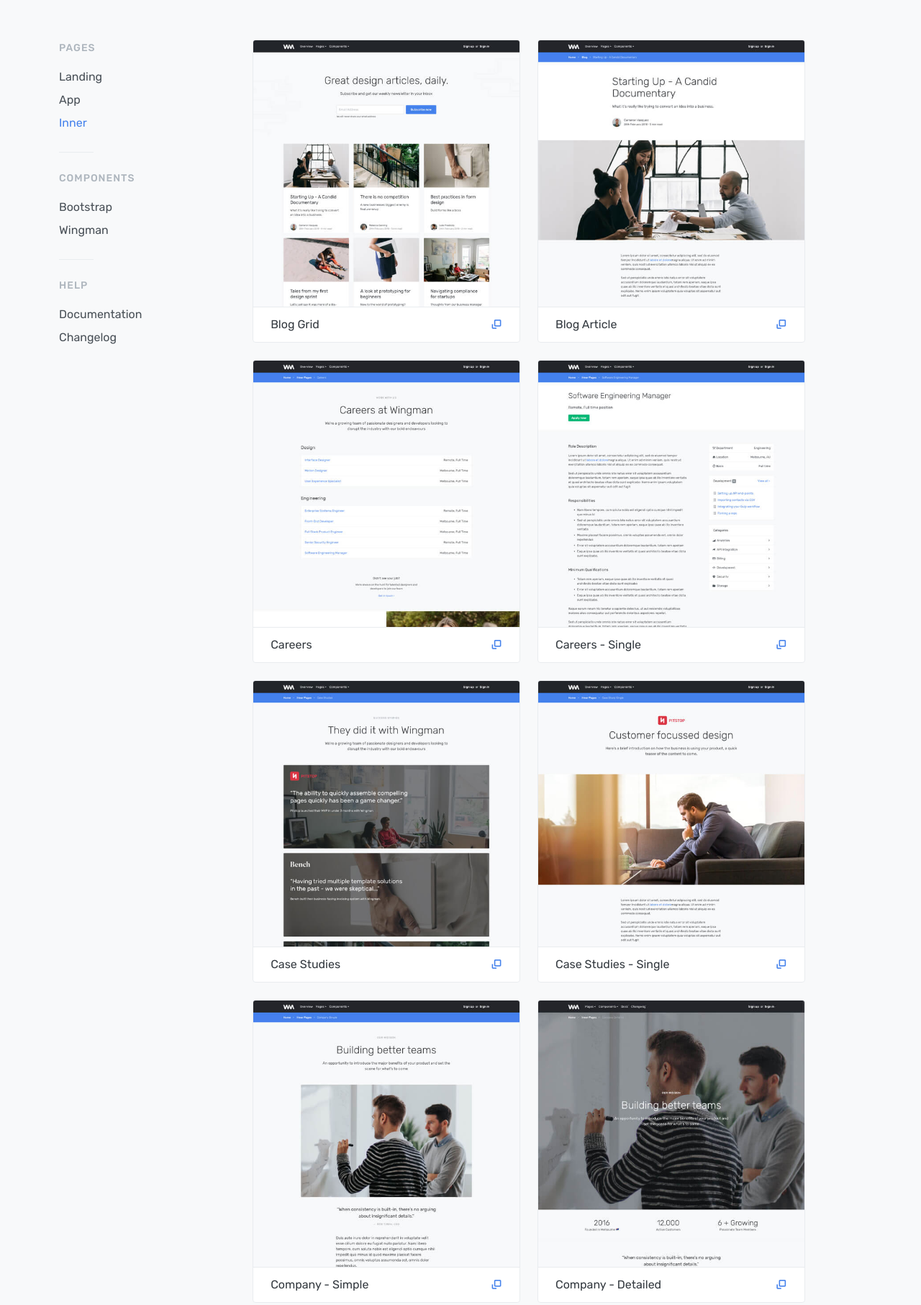
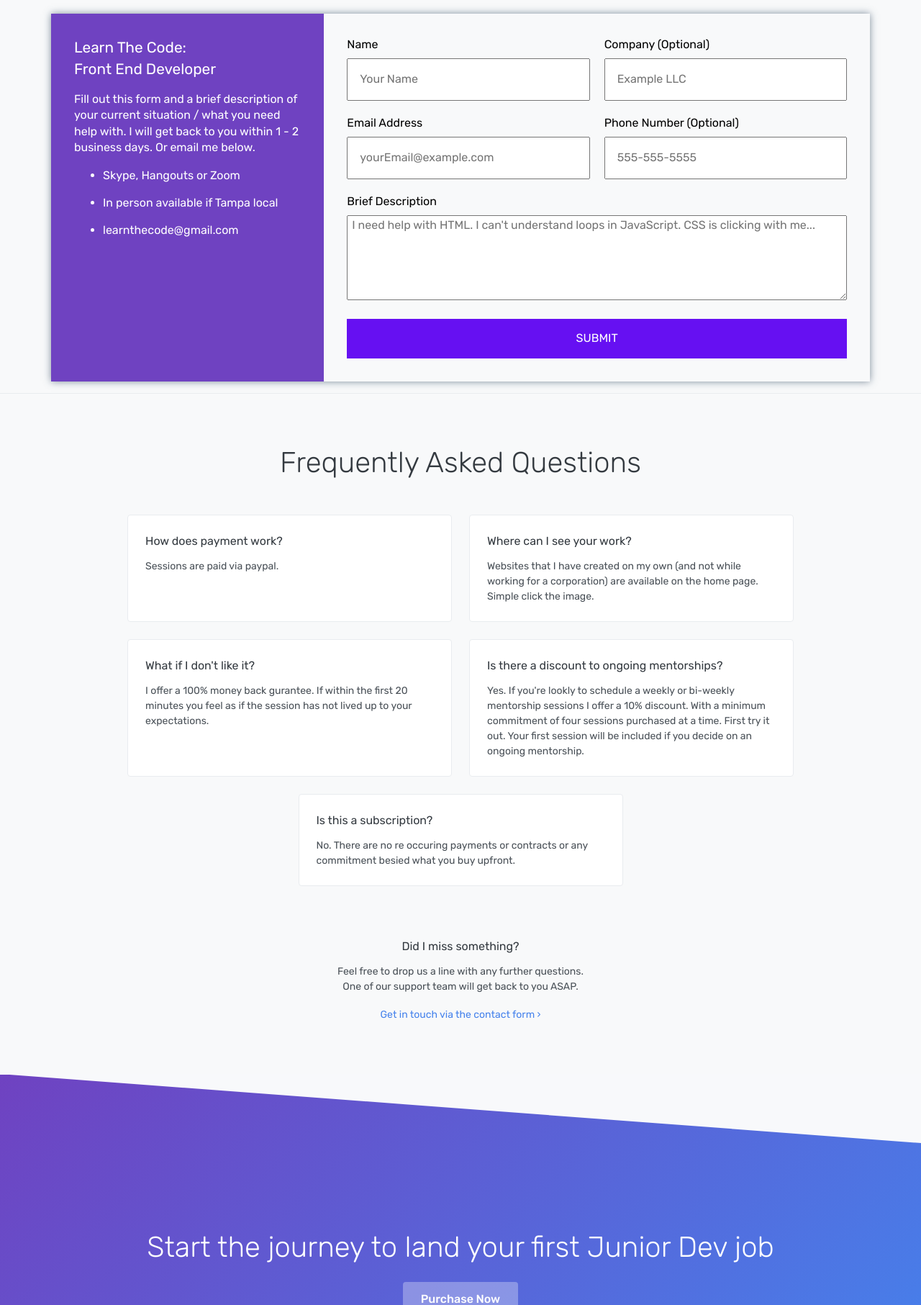
Before and after one commit to BBaccs/learnTheCode, a website: page pages/pages-inner.html in a window 1280 px wide. Shown: the part 499-2312 px from the top of the page at 72% size. Drawn offline with Linux system fonts and the light colour scheme.

Commit message:
add contact form html + css and..
remove large sections of html on both pages

add step component for 'My learning philosophy' section

```diff
--- a/pages/assets/css/custom.css
+++ b/pages/assets/css/custom.css
@@ -6,3 +6,103 @@
 /*  in your page by adding a reference to assets/css/custom.css in the head of each page.
 /*
 */
+section#container-contact {
+  color: black;
+  line-height: 1.4;
+  padding: 1em;
+  max-width: 1170px;
+  margin-left: auto;
+  margin-right: auto;
+  padding: 1em;
+  box-sizing: border-box;
+  font-size: 16px;
+  margin-top: 50px;
+}
+
+section#container-contact > h3{
+  text-align: center;
+  font-size: 2em;
+  color: black;
+}
+
+.contact > h4, .contact-info > h4  {
+  font-size: 1.3em;
+  color: white;
+}
+
+.wrapper {
+  box-shadow: 0 0 10px rgba(72,94,116,0.7);
+}
+
+.wrapper > * {
+  padding: 1em;
+}
+
+div.contact-info {
+  background-color: var(--purple);
+  color: white;
+}
+
+div.contact-info h4, .contact-info li {
+  text-align: left;
+  margin: 0 0 1rem 0;
+}
+
+/* Form Styles */
+.contact form {
+  display: grid;
+  grid-template-columns: 1fr 1fr;
+  grid-gap: 20px;
+}
+
+#contactForm > p  > input {
+  box-sizing: border-box;
+}
+
+.contact form label {
+  display: block;
+}
+
+.contact form p {
+  margin: 0;
+}
+
+.contact form .full {
+  grid-column: 1 / 3;
+}
+
+.contact form button, .contact form input, .contact form textarea {
+  width: 100%;
+}
+
+.contact form button, .contact form input {
+  padding: 1em;
+}
+
+.contact form button {
+  background: var(--indigo);
+  color: #fff;
+  border: 0;
+  text-transform: uppercase;
+}
+
+.contact form button:hover, .contact form button:focus {
+  background: var(--purple);
+  outline: 0;
+  transition: background-color 2s ease-out;
+  border: 1px solid #444444;
+}
+
+/* Large Screen Media Queries */
+@media(min-width:700px) {
+  .wrapper {
+      display: grid;
+      grid-template-columns: 1fr 2fr;
+  }
+  .wrapper > * {
+      padding: 2em;
+  }
+  #container-contact > h4, .contact-info > ul, .contact-info > h3  {
+      text-align: left;
+  }
+}
--- a/pages/pages-inner.html
+++ b/pages/pages-inner.html
@@ -10,6 +10,7 @@
     <link href="assets/css/socicon.css" rel="stylesheet" type="text/css" media="all" />
     <link href="assets/css/entypo.css" rel="stylesheet" type="text/css" media="all" />
     <link href="assets/css/theme.css" rel="stylesheet" type="text/css" media="all" />
+    <link href="assets/css/custom.css" rel="stylesheet" type="text/css" media="all" />
   </head>
 
   <body>
@@ -96,7 +97,7 @@
                 </li>
 
                 <li class="breadcrumb-item active" aria-current="page">
-                  Inner Pages
+                  Contact Page
                 </li>
               </ol>
             </div>
@@ -112,10 +113,10 @@
             <div class="col-12 col-md-6">
               <div class="space-lg pb-0">
                 <h1 class="display-4">
-                  Inner Pages
+                  Contact Me
                 </h1>
                 <span class="lead">
-                  Landing pages are just the beginning. Wingman includes a collection of detailed inner pages to complete your online presence.
+                  If you'd like to schedule a live video mentorship, please fill out the form below. To see the <a href="#faq">FAQ click here</a>.
                 </span>
               </div>
             </div>
@@ -129,183 +130,135 @@
         </svg>
       </section>
       <!--end of section-->
-      <section>
+            <!-- Contact section-->
+            <section id="container-contact">
+              <!-- <h3 class="underlined-heading" id="contact-heading"><span>Contact Me</span></h3>
+              <hr style="margin-bottom: 40px;"> -->
+              <div class="wrapper">
+                  <div class="contact-info">
+                      <h4>Learn The Code: <br> Front End Developer</h4>
+                      <p>Fill out this form and a brief description of your current situation / what you need help with. I will get back to you within 1 - 2 business days. Or email me below.</p>
+                      <ul>
+                          <li><i class="fa fa-road"></i> Skype, Hangouts or Zoom</li>
+                          <li><i class="fa fa-phone"></i> In person available if Tampa local</li>
+                          <li><i class="fa fa-envelope"></i> learnthecode@gmail.com</li>
+                      </ul>
+                  </div>
+                  <div class="contact">
+                      <form id="contactForm" netlify>
+                          <p>
+                              <label>Name</label>
+                              <input type="text" name="name" required placeholder="Your Name">
+                          </p>
+                          <p>
+                              <label>Company (Optional)</label>
+                              <input type="text" name="company" placeholder="Example LLC">
+                          </p>
+                          <p>
+                              <label>Email Address</label>
+                              <input type="email" name="email" required placeholder="yourEmail@example.com">
+                          </p>
+                          <p>
+                              <label>Phone Number (Optional)</label>
+                              <input type="text" name="phone" placeholder="555-555-5555">
+                          </p>
+                          <p class="full">
+                              <label>Brief Description</label>
+                              <textarea name="message" rows="5" required placeholder=" I need help with HTML. I can't understand loops in JavaScript. CSS is clicking with me..."></textarea>
+                          </p>
+                          <p class="full">
+                              <button>Submit</button>
+                          </p>
+                      </form>
+                  </div>
+              </div>
+            </section>
+            <!--end of section-->
+
+            <section id="faq">
               <div class="container">
-          <div class="row">
-            <div class="col-12 col-md-2 mb-5">
-              <h6 class="title-decorative mb-2">Pages</h6>
-              <nav class="nav flex-md-column">
-
-                <a href="pages-landing.html" class="nav-link">Landing</a>
-
-                <a href="pages-app.html" class="nav-link">App</a>
-
-                <a href="pages-inner.html" class="active nav-link">Inner</a>
-
-              </nav>
-              <hr class="short">
-              <h6 class="title-decorative mb-2">Components</h6>
-              <nav class="nav flex-md-column">
-
-                <a href="components-bootstrap.html" class="nav-link">Bootstrap</a>
-
-                <a href="components-wingman.html" class="nav-link">Wingman</a>
-
-              </nav>
-              <hr class="short">
-              <h6 class="title-decorative mb-2">Help</h6>
-              <nav class="nav flex-md-column">
-
-                <a target="_blank" href="documentation/index.html" class="nav-link">Documentation</a>
-
-                <a target="_blank" href="documentation/changelog.html" class="nav-link">Changelog</a>
-
-              </nav>
+                <div class="row justify-content-center section-intro">
+                  <div class="col-auto">
+                    <h2 class="h1">Frequently Asked Questions</h2>
                   </div>
                   <!--end of col-->
-            <div class="col">
-              <ul class="row list-unstyled justify-content-center">
+                </div>
+                <!--end of row-->
+                <ul class="row feature-list feature-list-sm justify-content-center">
 
-                <li class="col-5" data-aos="fade-up">
-                  <div class="card card-sm">
-                    <a href="blog-grid.html">
-                      <img class="card-img-top" src="assets/img/overview/blog-grid.jpg" alt="Blog Grid">
-                    </a>
-                    <div class="card-footer d-flex justify-content-between">
-                      <a href="blog-grid.html" class="h6 m-0">Blog Grid</a>
-                      <a target="_blank" href="blog-grid.html" data-toggle="tooltip" data-placement="top" title="Open in new tab"><i class="icon-popup"></i></a>
+                  <li class="col-12 col-md-6 col-lg-5">
+                    <div class="card">
+                      <div class="card-body">
+                        <h6>How does payment work?</h6>
+                        <p>
+                          Sessions are paid via paypal.
+                        </p>
                       </div>
                     </div>
                   </li>
 
-                <li class="col-5" data-aos="fade-up">
-                  <div class="card card-sm">
-                    <a href="blog-single.html">
-                      <img class="card-img-top" src="assets/img/overview/blog-single.jpg" alt="Blog Article">
-                    </a>
-                    <div class="card-footer d-flex justify-content-between">
-                      <a href="blog-single.html" class="h6 m-0">Blog Article</a>
-                      <a target="_blank" href="blog-single.html" data-toggle="tooltip" data-placement="top" title="Open in new tab"><i class="icon-popup"></i></a>
+                  <li class="col-12 col-md-6 col-lg-5">
+                    <div class="card">
+                      <div class="card-body">
+                        <h6>Where can I see your work?</h6>
+                        <p>
+                          Websites that I have created on my own (and not while working for a corporation) are available on the home page. Simple click the image.
+                        </p>
                       </div>
                     </div>
                   </li>
 
-                <li class="col-5" data-aos="fade-up">
-                  <div class="card card-sm">
-                    <a href="careers.html">
-                      <img class="card-img-top" src="assets/img/overview/careers.jpg" alt="Careers">
-                    </a>
-                    <div class="card-footer d-flex justify-content-between">
-                      <a href="careers.html" class="h6 m-0">Careers</a>
-                      <a target="_blank" href="careers.html" data-toggle="tooltip" data-placement="top" title="Open in new tab"><i class="icon-popup"></i></a>
+                  <li class="col-12 col-md-6 col-lg-5">
+                    <div class="card">
+                      <div class="card-body">
+                        <h6>What if I don't like it?</h6>
+                        <p>
+                          I offer a 100% money back gurantee. If within the first 20 minutes you feel as if the session has not lived up to your expectations.
+                        </p>
                       </div>
                     </div>
                   </li>
 
-                <li class="col-5" data-aos="fade-up">
-                  <div class="card card-sm">
-                    <a href="career-single.html">
-                      <img class="card-img-top" src="assets/img/overview/career-single.jpg" alt="Careers - Single">
-                    </a>
-                    <div class="card-footer d-flex justify-content-between">
-                      <a href="career-single.html" class="h6 m-0">Careers - Single</a>
-                      <a target="_blank" href="career-single.html" data-toggle="tooltip" data-placement="top" title="Open in new tab"><i class="icon-popup"></i></a>
+                  <li class="col-12 col-md-6 col-lg-5">
+                    <div class="card">
+                      <div class="card-body">
+                        <h6>Is there a discount to ongoing mentorships?</h6>
+                        <p>
+                          Yes. If you're lookly to schedule a weekly or bi-weekly mentorship sessions I offer a 10% discount. With a minimum commitment of four sessions purchased at a time. First try it out. Your first session will be included if you decide on an ongoing mentorship.
+                        </p>
                       </div>
                     </div>
                   </li>
 
-                <li class="col-5" data-aos="fade-up">
-                  <div class="card card-sm">
-                    <a href="case-studies.html">
-                      <img class="card-img-top" src="assets/img/overview/case-studies.jpg" alt="Case Studies">
-                    </a>
-                    <div class="card-footer d-flex justify-content-between">
-                      <a href="case-studies.html" class="h6 m-0">Case Studies</a>
-                      <a target="_blank" href="case-studies.html" data-toggle="tooltip" data-placement="top" title="Open in new tab"><i class="icon-popup"></i></a>
+                  <li class="col-12 col-md-6 col-lg-5">
+                    <div class="card">
+                      <div class="card-body">
+                        <h6>Is this a subscription?</h6>
+                        <p>
+                          No. There are no re occuring payments or contracts or any commitment besied what you buy upfront.
+                        </p>
                       </div>
                     </div>
                   </li>
 
-                <li class="col-5" data-aos="fade-up">
-                  <div class="card card-sm">
-                    <a href="case-study-single.html">
-                      <img class="card-img-top" src="assets/img/overview/case-study-single.jpg" alt="Case Studies - Single">
-                    </a>
-                    <div class="card-footer d-flex justify-content-between">
-                      <a href="case-study-single.html" class="h6 m-0">Case Studies - Single</a>
-                      <a target="_blank" href="case-study-single.html" data-toggle="tooltip" data-placement="top" title="Open in new tab"><i class="icon-popup"></i></a>
-                    </div>
-                  </div>
-                </li>
 
-                <li class="col-5" data-aos="fade-up">
-                  <div class="card card-sm">
-                    <a href="company-simple.html">
-                      <img class="card-img-top" src="assets/img/overview/company-simple.jpg" alt="Company - Simple">
-                    </a>
-                    <div class="card-footer d-flex justify-content-between">
-                      <a href="company-simple.html" class="h6 m-0">Company - Simple</a>
-                      <a target="_blank" href="company-simple.html" data-toggle="tooltip" data-placement="top" title="Open in new tab"><i class="icon-popup"></i></a>
-                    </div>
-                  </div>
-                </li>
-
-                <li class="col-5" data-aos="fade-up">
-                  <div class="card card-sm">
-                    <a href="company-detailed.html">
-                      <img class="card-img-top" src="assets/img/overview/company-detailed.jpg" alt="Company - Detailed">
-                    </a>
-                    <div class="card-footer d-flex justify-content-between">
-                      <a href="company-detailed.html" class="h6 m-0">Company - Detailed</a>
-                      <a target="_blank" href="company-detailed.html" data-toggle="tooltip" data-placement="top" title="Open in new tab"><i class="icon-popup"></i></a>
-                    </div>
-                  </div>
-                </li>
-
-                <li class="col-5" data-aos="fade-up">
-                  <div class="card card-sm">
-                    <a href="pricing-simple.html">
-                      <img class="card-img-top" src="assets/img/overview/pricing-simple.jpg" alt="Pricing - Simple">
-                    </a>
-                    <div class="card-footer d-flex justify-content-between">
-                      <a href="pricing-simple.html" class="h6 m-0">Pricing - Simple</a>
-                      <a target="_blank" href="pricing-simple.html" data-toggle="tooltip" data-placement="top" title="Open in new tab"><i class="icon-popup"></i></a>
-                    </div>
-                  </div>
-                </li>
-
-                <li class="col-5" data-aos="fade-up">
-                  <div class="card card-sm">
-                    <a href="pricing-tabbed.html">
-                      <img class="card-img-top" src="assets/img/overview/pricing-tabbed.jpg" alt="Pricing - Tabbed">
-                    </a>
-                    <div class="card-footer d-flex justify-content-between">
-                      <a href="pricing-tabbed.html" class="h6 m-0">Pricing - Tabbed</a>
-                      <a target="_blank" href="pricing-tabbed.html" data-toggle="tooltip" data-placement="top" title="Open in new tab"><i class="icon-popup"></i></a>
-                    </div>
-                  </div>
-                </li>
-
-                <li class="col-5" data-aos="fade-up">
-                  <div class="card card-sm">
-                    <a href="pricing-compare.html">
-                      <img class="card-img-top" src="assets/img/overview/pricing-compare.jpg" alt="Pricing - Compare">
-                    </a>
-                    <div class="card-footer d-flex justify-content-between">
-                      <a href="pricing-compare.html" class="h6 m-0">Pricing - Compare</a>
-                      <a target="_blank" href="pricing-compare.html" data-toggle="tooltip" data-placement="top" title="Open in new tab"><i class="icon-popup"></i></a>
-                    </div>
-                  </div>
-                </li>
 
                 </ul>
+                <!--end of row-->
+                <div class="row justify-content-center text-center section-outro">
+                  <div class="col-lg-4 col-md-5">
+                    <h6>Did I miss something?</h6>
+                    <p>Feel free to drop us a line with any further questions. One of our support team will get back to you ASAP.</p>
+                    <a href="#">Get in touch via the contact form &rsaquo;</a>
                   </div>
+                  <!--end of col-->
                 </div>
                 <!--end of row-->
               </div>
               <!--end of container-->
             </section>
             <!--end of section-->
+
       <section class="bg-gradient p-0 text-white">
         <svg class="decorative-divider" preserveAspectRatio="none" viewbox=" 0 0 100 100">
           <polygon fill="#F8F9FB" points="0 0 100 0 100 100"></polygon>
@@ -313,7 +266,7 @@
         <div class="container space-lg">
           <div class="row text-center">
             <div class="col">
-              <h3 class="h1">Start building feature-rich websites</h3>
+              <h3 class="h1">Start the journey to land your first Junior Dev job</h3>
               <a href="https://themes.getbootstrap.com/product/wingman-landing-page-app-template" class="btn btn-lg btn-light">Purchase Now</a>
             </div>
             <!--end of col-->
@@ -323,7 +276,6 @@
         <!--end of container-->
       </section>
       <!--end of section-->
-
       <footer class="bg-gray text-light footer-long">
         <div class="container">
           <div class="row">
```
Also changed, not shown: pages/deleted.html (deleted, +0 -23 lines), pages/index.html (+66 -81 lines). Lines whose indentation alone changed are shown as unchanged.
